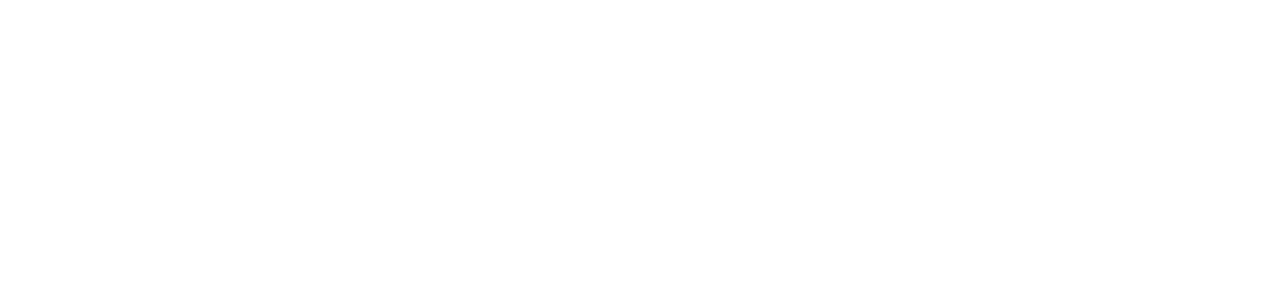
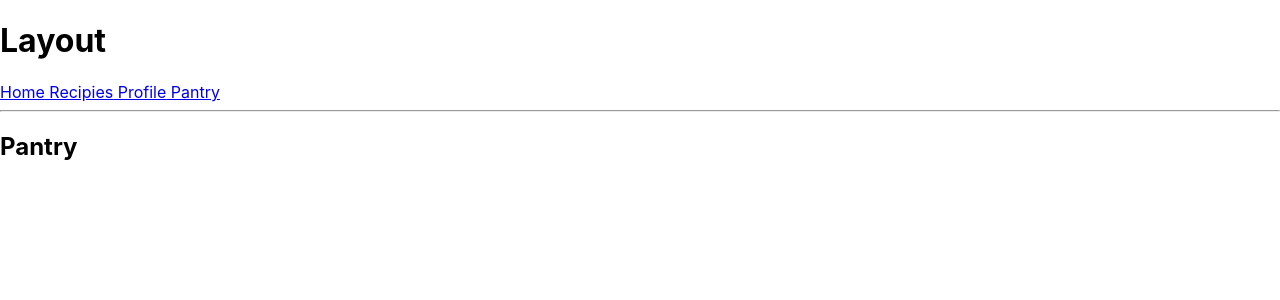
Before and after one commit to RedPandaGA/CSC3380, a React (Create React App) app in the folder ReactDev/pekan-pi-front/: page /Pantry in a window 1280 px wide. Before the commit this address had no page. Shown: the top 300 px of the page. Built offline with nearby package versions, Linux system fonts and the light colour scheme.

Commit message:
Very basic barebones multipage React app using react-router (simple framework to be expanded for actual project)

```diff
--- a/ReactDev/pekan-pi-front/src/App.js
+++ b/ReactDev/pekan-pi-front/src/App.js
@@ -1,6 +1,9 @@
-import { Routes, Route, Outlet, Link } from "react-router-dom";
+import { Routes, Route, Outlet, Link, Form } from "react-router-dom";
 import Layout from "./Components/Layout";
 import Home from "./Pages/Home";
+import Pantry from "./Pages/Pantry";
+import Profile from "./Pages/Profile";
+import RecipiesPage from "./Pages/RecipiesPage";
 
 function App() {
   return (
@@ -8,6 +11,9 @@ function App() {
       <Routes>
         <Route path="/" element={<Layout />}>
           <Route index element={<Home />}/>
+          <Route path="RecipiesPage" element={<RecipiesPage />}/>
+          <Route path="Profile" element={<Profile />}/>
+          <Route path="Pantry" element={<Pantry />}/>
         </Route>
       </Routes>
     </>
--- a/ReactDev/pekan-pi-front/src/Components/Layout.js
+++ b/ReactDev/pekan-pi-front/src/Components/Layout.js
@@ -1,9 +1,14 @@
-import { Outlet } from "react-router-dom";
+import { Link, Outlet } from "react-router-dom";
 
 function Layout() {
     return (
         <div>
             <h1>Layout</h1>
+            <Link to="/"> Home</Link>
+            <Link to="/RecipiesPage"> Recipies</Link>
+            <Link to="/Profile"> Profile</Link>
+            <Link to="/Pantry"> Pantry</Link>
+            <hr></hr>
             <Outlet />
         </div>
     );
--- /dev/null
+++ b/ReactDev/pekan-pi-front/src/Pages/Pantry.js
@@ -0,0 +1,11 @@
+
+
+function Pantry() {
+    return (
+        <div>
+            <h2>Pantry</h2>
+        </div>
+    );
+}
+
+export default Pantry;
--- /dev/null
+++ b/ReactDev/pekan-pi-front/src/Pages/Profile.js
@@ -0,0 +1,11 @@
+
+
+function Profile() {
+    return (
+        <div>
+            <h2>Profile</h2>
+        </div>
+    );
+}
+
+export default Profile;
--- /dev/null
+++ b/ReactDev/pekan-pi-front/src/Pages/RecipiesPage.js
@@ -0,0 +1,11 @@
+
+
+function RecipiesPage() {
+    return (
+        <div>
+            <h2>RecipiesPage</h2>
+        </div>
+    );
+}
+
+export default RecipiesPage;
```
